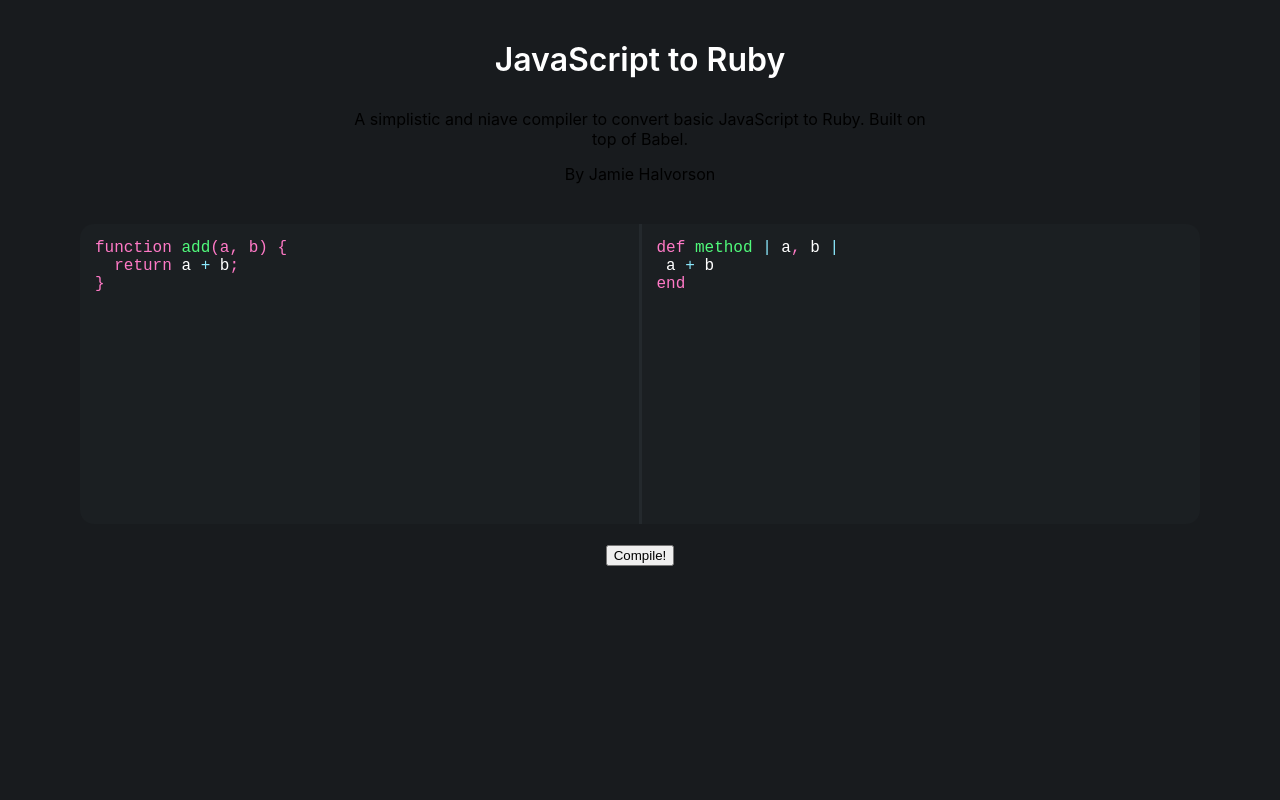
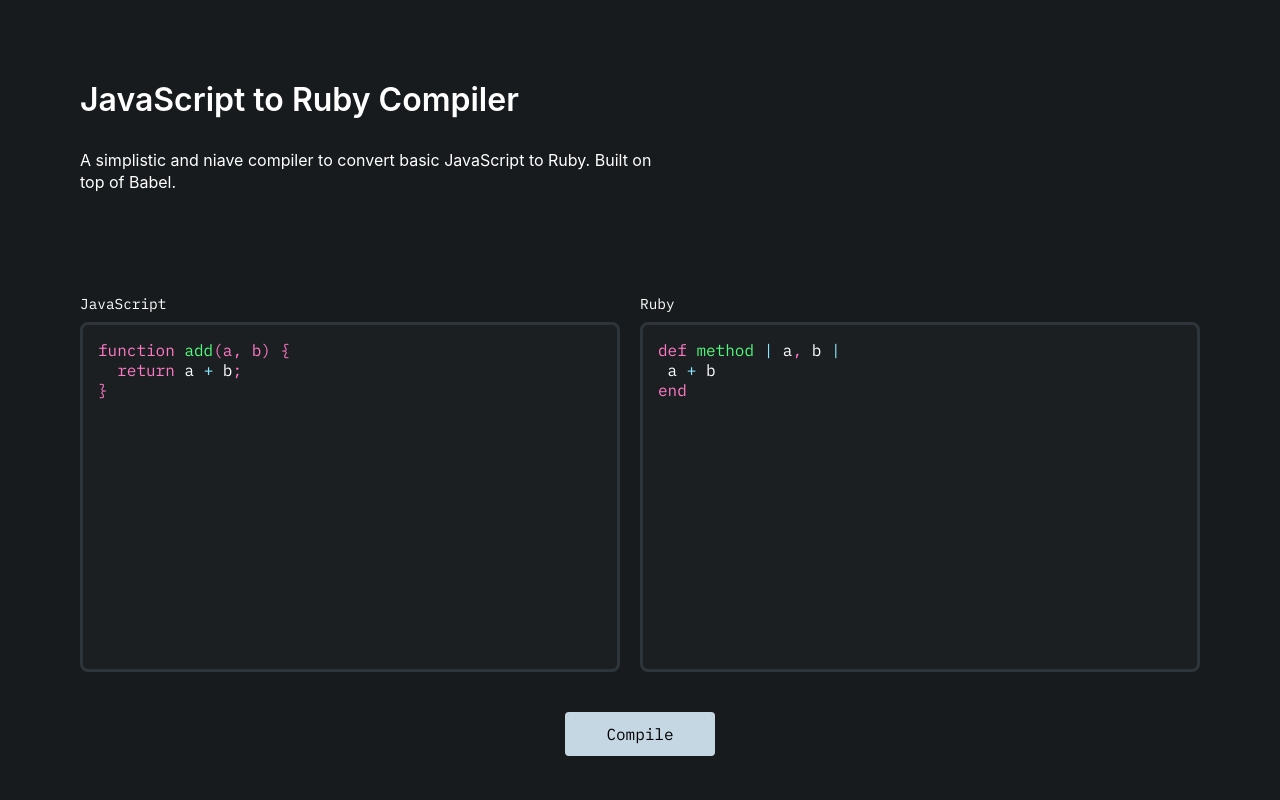
Before and after one commit to jhalvorson/javascript-to-ruby-compiler, a Next.js app: page / in a window 1280 px wide. Shown: the top 800 px of the page. Built offline with nearby package versions, Linux system fonts and the light colour scheme.

Commit message:
update styles

```diff
--- a/compiler/src/compiler.js
+++ /dev/null
@@ -1,24 +0,0 @@
-const {parse} = require('@babel/parser');
-const traverse = require('@babel/traverse').default;
-const {toSnakeCase} = require('./utils');
-const generator = require('./generator');
-
-function compiler(input) {
-  const ast = parse(input);
-
-  console.log(JSON.stringify(ast))
-
-  traverse(ast, {
-    enter(path) {
-      if (path.node.type === 'FunctionDeclaration') {
-        path.node.id.name = toSnakeCase(path.node.id.name)
-      }
-    },
-  });
-
-  const generatedCode = generator(ast.program);
-
-  return generatedCode;
-}
-
-module.exports = compiler;
--- /dev/null
+++ b/compiler/src/compiler.ts
@@ -0,0 +1,52 @@
+import {parse} from '@babel/parser';
+import traverse from '@babel/traverse';
+import {toSnakeCase} from'./utils';
+import generator from './generator';
+
+function compiler(input) {
+  const ast = parse(input);
+
+  console.log(JSON.stringify(ast))
+
+  traverse(ast, {
+    enter({ node }) {
+      if (node.type === 'FunctionDeclaration') {
+        node.id.name = toSnakeCase(node.id.name)
+      }
+
+      if (node.type === 'CallExpression') {
+        if (node.callee.type === 'MemberExpression' && node.callee.property.name === 'map' && node.arguments[0].type === 'ArrowFunctionExpression' && node.arguments[0].params.length > 1) {
+          node.callee.property.name = 'map.with_index'
+        }
+      }
+
+      /**
+       * Function expressions..
+       *
+       * These are kind of funky, we're used to it in JS:
+       *
+       * array.map(function myFunc() {
+       *   return something;
+       * })
+       *
+       * in Ruby, we probably want to:
+       *
+       * def my_func
+       *   something
+       * end
+       *
+       * array.map(&:my_func)
+       *
+       * It probably makes sense for the AST to be modified when whilst we traverse it
+       */
+    },
+  });
+
+  const generatedCode = generator(ast.program);
+
+  return generatedCode;
+}
+
+console.log(compiler('array.map(item => item + 1)'))
+
+module.exports = compiler;
--- a/compiler/src/generator.js
+++ b/compiler/src/generator.ts
@@ -1,3 +1,5 @@
+import { Node } from "@babel/types";
+
 /**
  * This is the file that "generates" the Ruby code from JS.
  *
@@ -5,9 +7,6 @@
  *
  * NOTE: try not to use backticks as it messes with the formatting
 */
-
-const { toSnakeCase } = require("./utils");
-
 const KEY_VAL_SEPARATOR = ": ";
 
 /**
@@ -18,10 +17,9 @@ function classConstructorBodyGenerator(body) {
   return body.map(item => "    @" + item.expression.left.property.name + " " + item.expression.operator + " " + item.expression.right.name).join('\n')
 }
 
-function generator(node) {
+function generator(node: Node) {
 
   switch (node.type) {
-
     case 'Program':
       return node.body.map(generator)
         .join('\n');
@@ -31,10 +29,12 @@ function generator(node) {
 
     case 'ClassMethod':
       const { key, params, body } = node;
+      // @ts-ignore
       if (key.name === 'constructor') {
         return "  initialize(" + params.map(generator).join(', ') + ")" + "\n" + classConstructorBodyGenerator(body.body) + "\n" + "  end\n"
       } else {
         const tab = "  ";
+        // @ts-ignore
         const method = tab + "def " + node.key.name;
         if (node.params.length) {
           return method + " | "  + node.params.map(generator).join(', ') + " | " + "\n" + tab + tab + node.body.body.map(generator).join('\n') + "\n" + "end\n\n"
@@ -63,9 +63,9 @@ function generator(node) {
         generator(node.expression)
       );
 
-    case 'MemberExpression':
-      // TODO: does this work with deeply nested class methods?
-      return `@${generator(node.property)}`
+    // case 'MemberExpression':
+    //   // TODO: does this work with deeply nested class methods?
+    //   return `@${generator(node.property)}`
 
     case 'Identifier':
       return node.name;
@@ -80,6 +80,7 @@ function generator(node) {
       return node.declarations.map(generator)
 
     case 'VariableDeclarator':
+      // @ts-ignore
       return node.id.name + " = " + generator(node.init)
 
     case 'TemplateLiteral':
@@ -96,12 +97,38 @@ function generator(node) {
       return "{\n" + node.properties.map(generator).join(',\n') + "\n}";
 
     case 'ObjectProperty':
+      // @ts-ignore
       const formattedKey = /\s/g.test(node.key.value) ? '"' + node.key.value + '"' :  ":" + node.key.name
       return " " + formattedKey + KEY_VAL_SEPARATOR + generator(node.value)
 
+    case 'CallExpression':
+      return generator(node.callee) + node.arguments.map(generator)
+
+    case 'MemberExpression':
+      const { object, property } = node;
+
+      // @ts-ignore
+      if (object.name) {
+        // @ts-ignore
+        return object.name + "." + property.name + " { "
+      }
+
+      return `@${generator(property)}`
+
+    /**
+     * Convert this to a lambda function
+     * For now, we'll assume there's always an argument. However, when there isn't this should be smart enough to enfer what to do, for example:
+     * array.map(i => parseInt(i))
+     * becomes
+     * array.map {&:to_i}
+     */
+    case 'ArrowFunctionExpression':
+      return "| " + node.params.map(generator).join(', ') + " | " + generator(node.body) + " }"
+
+
     default:
-      throw new TypeError(node.type);
+      throw new TypeError(node.type + ' not implemented');
   }
 }
 
-module.exports = generator;
+export default generator;
--- a/package.json
+++ b/package.json
@@ -23,6 +23,7 @@
     "react-simple-code-editor": "^0.11.0"
   },
   "devDependencies": {
+    "@babel/types": "^7.14.2",
     "@types/node": "^15.6.1",
     "@types/react": "^17.0.8",
     "jest": "^27.0.1",
--- a/pages/_app.tsx
+++ b/pages/_app.tsx
@@ -1,7 +1,19 @@
 import "../styles/global.css";
+import Head from "next/head";
 
 function MyApp({ Component, pageProps }) {
-  return <Component {...pageProps} />;
+  return (
+    <>
+      <Head>
+        <link rel="preconnect" href="https://fonts.gstatic.com" />
+        <link
+          href="https://fonts.googleapis.com/css2?family=IBM+Plex+Mono&display=swap"
+          rel="stylesheet"
+        />
+      </Head>
+      <Component {...pageProps} />
+    </>
+  );
 }
 
 export default MyApp;
--- a/pages/index.tsx
+++ b/pages/index.tsx
@@ -25,10 +25,8 @@ export default function Home() {
   };
 
   return (
-    <div style={{ padding: 40, maxWidth: 1200, margin: "0 auto" }}>
-      <div
-        style={{ textAlign: "center", maxWidth: 600, margin: "0 auto 40px" }}
-      >
+    <div className="container">
+      <div className="hero">
         <h1
           style={{
             color: "#fff",
@@ -37,21 +35,16 @@ export default function Home() {
             marginBottom: 30,
           }}
         >
-          JavaScript to Ruby
+          JavaScript to Ruby Compiler
         </h1>
         <p style={{ marginBottom: 15 }}>
           A simplistic and niave compiler to convert basic JavaScript to Ruby.
           Built on top of Babel.
         </p>
-        <p>By Jamie Halvorson</p>
       </div>
-      <div
-        style={{
-          backgroundColor: "rgb(27,31,34)",
-          borderRadius: 14,
-        }}
-      >
-        <div style={{ display: "flex" }}>
+      <div className="flex">
+        <div className="flex-1">
+          <p className="mono text-sm flex-1 mb-sm">JavaScript</p>
           <Editor
             value={code}
             onValueChange={(code) => setCode(code)}
@@ -59,33 +52,43 @@ export default function Home() {
               highlight(code, languages.javascript, "javascript")
             }
             padding={15}
-            style={{
-              fontFamily: '"Fira code", "Fira Mono", monospace',
-              fontSize: 16,
-              flex: 1,
-              minHeight: 300,
-              borderRight: "3px solid #24292d",
-              color: "#fff",
-            }}
+            className="editor editor-first"
           />
+        </div>
+        <div className="flex-1">
+          <p className="mono text-sm flex-1 mb-sm">Ruby</p>
           <Editor
             value={ruby}
             onValueChange={(code) => setRuby(code)}
             highlight={(code) => highlight(code, languages.ruby, "ruby")}
             padding={15}
-            style={{
-              fontFamily: '"Fira code", "Fira Mono", monospace',
-              fontSize: 16,
-              flex: 1,
-              minHeight: 300,
-              color: "#fff",
-            }}
+            className="editor"
           />
         </div>
       </div>
-      <div style={{ paddingTop: 20, textAlign: "center" }}>
-        <button onClick={() => handleCompilation()}>Compile!</button>
+      <div style={{ textAlign: "center" }}>
+        <button className="button" onClick={() => handleCompilation()}>
+          Compile
+        </button>
       </div>
+
+      <p style={{ marginTop: 80 }}>Supported methods</p>
+      <ul>
+        <li>Functions</li>
+        <li>Classes</li>
+        <li>Arrays</li>
+        <li>Objects</li>
+        <li>Array.map</li>
+      </ul>
+
+      <br />
+      <p>Why?</p>
+      <p>
+        I built this when I first trying to learn both Ruby and Compilers. I had
+        spent years as a JavaScript developer and I wanted to learn about all of
+        the differences and similarities between the languages. I hope that this
+        can serve as a semi-helpful resource for those going from JS to Ruby.
+      </p>
     </div>
   );
 }
--- a/styles/global.css
+++ b/styles/global.css
@@ -1,3 +1,11 @@
+:root {
+  --editor-bg: rgb(27, 31, 34);
+  --editor-border: #2e353a;
+  --editor-border-focus: #58646d;
+
+  --font-mono: "IBM Plex Mono", monospace;
+}
+
 body {
   background-color: rgb(24, 27, 30);
   margin: 0;
@@ -40,6 +48,111 @@ ul {
 img {
   max-width: 100%;
   height: auto;
+}
+
+/******
+Fonts
+*******/
+
+body {
+  color: #fff;
+  -webkit-font-smoothing: antialiased;
+  -moz-osx-font-smoothing: grayscale;
+}
+
+.mono {
+  font-family: var(--font-mono);
+}
+
+.text-sm {
+  font-size: 0.9rem;
+}
+
+.text-md {
+  font-size: 1rem;
+}
+
+.container {
+  max-width: 1200px;
+  margin: 0 auto;
+  padding: 40px;
+}
+
+.hero {
+  max-width: 600px;
+  margin: 40px 0 100px 0;
+}
+
+.flex {
+  display: flex;
+  flex-direction: column;
+}
+
+@media (min-width: 600px) {
+  .flex {
+    flex-direction: row;
+  }
+}
+
+.flex-1 {
+  flex: 1;
+}
+
+.mb-sm {
+  margin-bottom: 8px;
+}
+
+.editor {
+  background-color: var(--editor-bg);
+  font-family: var(--font-mono);
+  color: #fff;
+  flex: 1;
+  border-radius: 8px;
+  border: 3px solid var(--editor-border);
+  transition: 0.2s;
+  min-height: 350px;
+}
+
+.editor:focus-within {
+  border: 3px solid var(--editor-border-focus);
+}
+
+.editor-first {
+  margin-bottom: 20px;
+}
+
+@media (min-width: 600px) {
+  .editor-first {
+    margin-right: 20px;
+    margin-bottom: 0;
+  }
+}
+
+.editor textarea:focus {
+  outline: none;
+}
+
+p {
+  line-height: 1.4;
+}
+
+.button {
+  margin: 40px auto;
+  text-align: center;
+  min-width: 150px;
+  background: #c6d7e4;
+  padding: 12px 20px;
+  font-size: 1rem;
+  border: 0;
+  box-shadow: 0;
+  border-radius: 4px;
+  font-family: var(--font-mono);
+  transition: 0.2s;
+}
+
+.button:hover {
+  background-color: #248cdc;
+  cursor: pointer;
 }
 
 /* PrismJS 1.14.0
--- a/tsconfig.json
+++ b/tsconfig.json
@@ -22,7 +22,7 @@
     "next-env.d.ts",
     "**/*.ts",
     "**/*.tsx"
-  ],
+, "compiler/src/generator.js"  ],
   "exclude": [
     "node_modules"
   ]
```
Also changed, not shown: pages/api/compile.ts (renamed from pages/api/compile.js).
